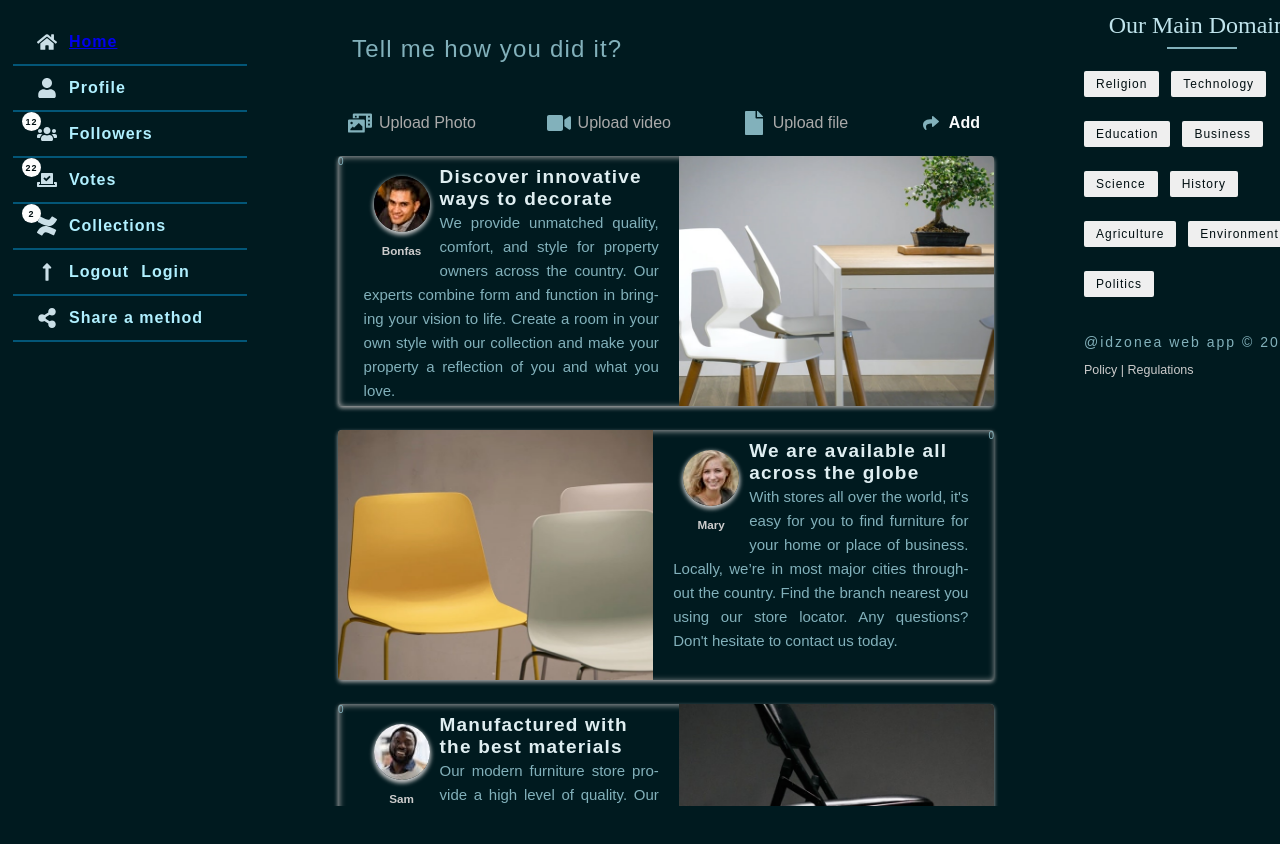
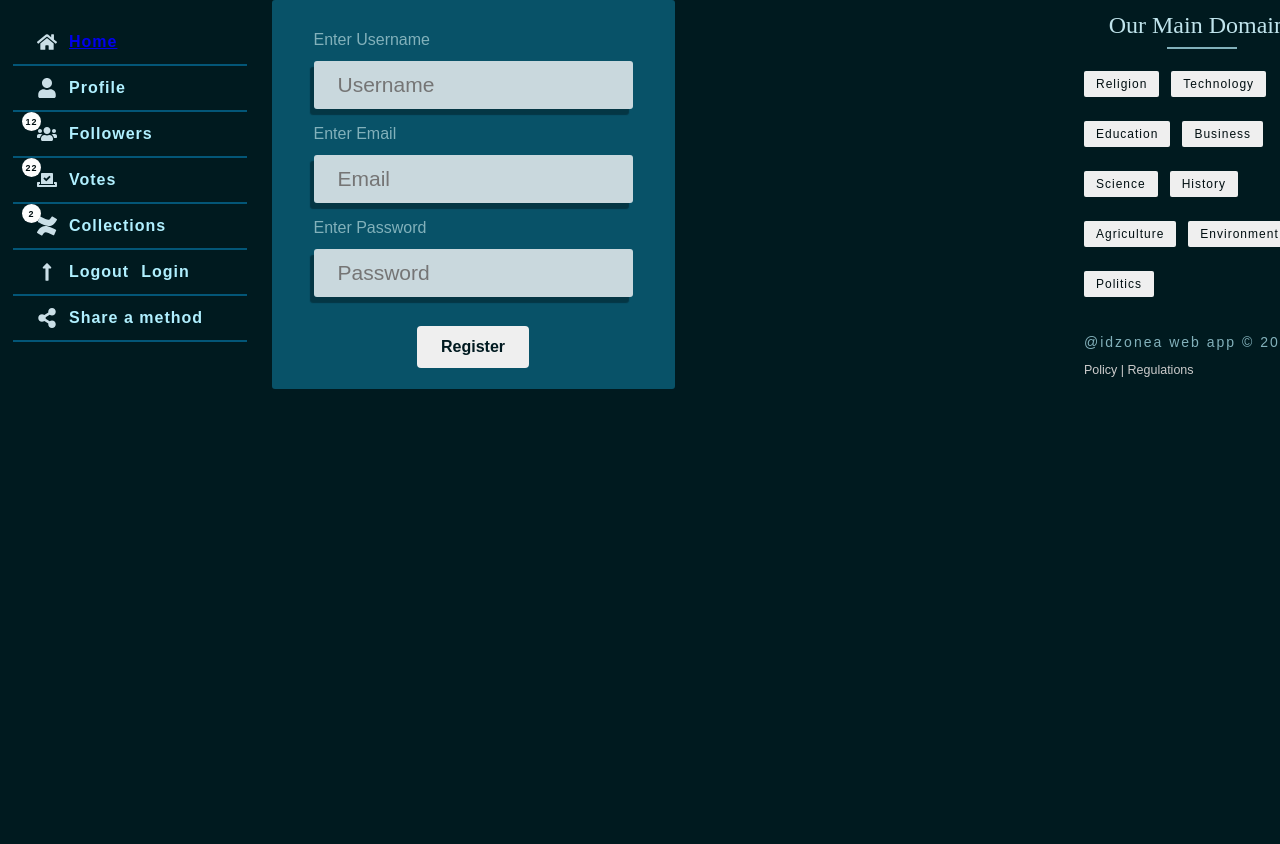
Before and after one commit to Bonfas-68/idzoneawebapp, a React (Vite) app: page / in a window 1280 px wide. Shown: the top 844 px of the page. Before the commit the page ends 806 px from the top, so only its background shows below. Built offline with nearby package versions, Linux system fonts and the light colour scheme.

Commit message:
add login and register pages

```diff
--- a/package.json
+++ b/package.json
@@ -10,13 +10,16 @@
     "preview": "vite preview"
   },
   "dependencies": {
+    "@hookform/resolvers": "^3.1.1",
     "axios": "^1.4.0",
     "react": "^18.2.0",
     "react-dom": "^18.2.0",
+    "react-hook-form": "^7.45.0",
     "react-icons": "^4.9.0",
     "react-quill": "^2.0.0",
     "react-router-dom": "^6.13.0",
-    "sass": "^1.63.4"
+    "sass": "^1.63.4",
+    "yup": "^1.2.0"
   },
   "devDependencies": {
     "@types/react": "^18.0.28",
--- a/src/App.jsx
+++ b/src/App.jsx
@@ -1,23 +1,27 @@
 // import Room from './room-homepage-master/Room'
 
 import { BrowserRouter, Route, Routes } from "react-router-dom"
-import Appideas from "./Appideas"
-import AddDea from "./components/AddDea"
 import Categories from "./components/Categories"
 import Sidebar from "./components/Sidebar"
+import IdeaLayout from "./homePages/IdeaLayout"
 import "./styles.scss"
 import { useState } from "react"
 import Home from "./homePages/Home"
+import Register from "./homePages/Register"
 
 
 function App() {
   const [toggleLogin, setToggleLogin] = useState(false)
   return (
     <BrowserRouter>
-    {toggleLogin && <Home setToggleLogin={setToggleLogin}/>}
       <Sidebar setToggleLogin={setToggleLogin}/>
-      <AddDea />
-      <Appideas/>
+      {toggleLogin && <Home setToggleLogin={setToggleLogin}/>}
+      <Routes>
+        <Route path="/" element={toggleLogin ? <Home/> : <Register setToggleLogin={setToggleLogin}/>}/>
+        <Route path="/app" element={<IdeaLayout/>} />
+      </Routes>
+
+
       <Categories />
     </BrowserRouter>
   )
--- a/src/homePages/Home.jsx
+++ b/src/homePages/Home.jsx
@@ -1,14 +1,12 @@
-import React from 'react'
+import React, { useState } from 'react'
+import axios from 'axios'
 import { useNavigate } from 'react-router-dom'
+import Login from './Login'
+import Register from './Register'
 import "./pages.scss"
 import { AiOutlineClose } from 'react-icons/ai'
 const Home = ({setToggleLogin}) => {
-  const navigate = useNavigate()
-  const handleSubmit =async (e) =>{
-    e.preventDefault()
 
-    navigate('/app')
-  }
   return (
     <div className='b__home'>
       <div className="close__form">
@@ -16,18 +14,7 @@ const Home = ({setToggleLogin}) => {
         onClick={()=> setToggleLogin(false)}
         className='close__form-icon'/>
       </div>
-      <form className='b__home-form'>
-      <div className="b__home-form--control">
-        <label htmlFor="username">Enter Username</label>
-        <input type="text" name="username" id="username" autoComplete='no'/>
-      </div>
-      <div className="b__home-form--control">
-        <label htmlFor="user_password">Enter Password</label>
-        <input type="password" name="user_password" id="user_password" autoComplete='no'/>
-      </div>
-      <input className='form__btn' type="submit" value="Login" onClick={handleSubmit}/>
-    </form>
-
+      <Login setToggleLogin={setToggleLogin}/>
     </div>
   )
 }
--- /dev/null
+++ b/src/homePages/IdeaLayout.jsx
@@ -0,0 +1,12 @@
+import React from 'react'
+import Appideas from '../Appideas'
+
+const IdeaLayout = () => {
+  return (
+    <>
+        <Appideas/>
+    </>
+  )
+}
+
+export default IdeaLayout
--- /dev/null
+++ b/src/homePages/Login.jsx
@@ -0,0 +1,35 @@
+import axios from 'axios'
+import React, { useEffect, useState } from 'react'
+import {useForm} from "react-hook-form"
+import { useNavigate } from 'react-router-dom'
+
+const Login = ({setToggleLogin}) => {
+
+    const navigate = useNavigate()
+    const {handleSubmit, register, formState:{errors}} = useForm()
+    const onSubmit =async(data) =>{
+      const res = await axios.post("http://localhost:5000/auth/login", data)
+      const message = await res?.data?.message
+      alert(message)
+      setToggleLogin(false)
+      navigate("/app")
+    }
+
+  return (
+    <form className='b__home-form' onSubmit={handleSubmit(onSubmit)}>
+      <div className="b__home-form--control">
+        <label htmlFor="username">Enter Username</label>
+        <input type="text" {...register("username",{required: "Username is required"})} id="username"/>
+        <span className="error">{errors.username?.message}</span>
+      </div>
+      <div className="b__home-form--control">
+        <label htmlFor="user_password">Enter Password</label>
+        <input type="password" {...register("user_password",{required:"Password is required"})} id="user_password" />
+        <span className="error">{errors.user_password?.message}</span>
+      </div>
+      <input className='form__btn' type="submit" value="Login"/>
+    </form>
+  )
+}
+
+export default Login
--- a/src/homePages/Register.jsx
+++ b/src/homePages/Register.jsx
@@ -1,50 +1,35 @@
-import React, { useEffect, useRef, useState } from 'react'
-import { useNavigate } from 'react-router-dom'
+import axios from "axios"
+import { useForm } from "react-hook-form"
+import { useNavigate } from "react-router-dom"
 
-const Register = () => {
-  const [user, setUser] = useState({
-    username: '',
-    user_email: '',
-    user_password: ''
-  })
-  const nameRef = useRef()
-  const emailRef = useRef()
-  const passwordRef = useRef()
-
+const Register = ({setToggleLogin}) => {
   const navigate = useNavigate()
-
-    const newUser = {
-      username: nameRef.current.value,
-      user_email: emailRef.current.value,
-      user_password: passwordRef.current.value
-    }
-    setUser(newUser)
-
-  // const handleChange = async (e) =>{
-  //   setUser((user) => user={[e.target.name]:[e.target.value]})
-
-  // }
-  const handleSubmit =async (e) =>{
-    e.preventDefault()
-    console.log(user)
-    navigate('/home')
+  const {handleSubmit,register, formState:{errors}} = useForm()
+  const onSubmit = async (data) =>{
+    const res = await axios.post("http://localhost:5000/auth/register", data)
+    const message = await res?.data?.message
+    alert(message)
+    setToggleLogin(true)
   }
   return (
-    <form>
-      <div className="form_control">
+    <form className='b__home-form' onSubmit={handleSubmit(onSubmit)}>
+
+      <div className="b__home-form--control">
         <label htmlFor="username">Enter Username</label>
-        <input type="text" name="username" id="username" ref={nameRef}/>
+        <input type="text" placeholder="Username" {...register("username", {required:"Username is required", maxLength: 80})} />
+        <span className="error">{errors && errors.username?.message}</span>
       </div>
-
-      <div className="form_control">
-        <label htmlFor="user_email">Enter Email</label>
-        <input type="text" name="user_email" id="user_email" ref={emailRef}/>
+      <div className="b__home-form--control">
+        <label htmlFor="username">Enter Email</label>
+        <input type="email" placeholder="Email" {...register("user_email", {required:"Email Address is required", pattern: /^\S+@\S+$/i})} />
+        <span className="error">{errors && errors.user_email?.message}</span>
       </div>
-      <div className="form_control">
+      <div className="b__home-form--control">
         <label htmlFor="user_password">Enter Password</label>
-        <input type="text" name="user_password" id="user_password" ref={passwordRef}/>
+        <input type="password" placeholder="Password" {...register("user_password", {required:"Password is required", maxLength: 50})} />
+        <span className="error">{errors && errors.user_password?.message}</span>
       </div>
-      <input type="submit" value="Register" onClick={handleSubmit}/>
+      <input className='form__btn' type="submit" value="Register" />
     </form>
   )
 }
```
Also changed, not shown: src/context/userContext.js (added, +17 -0 lines), 2 other files (tests, documents, lock files or other folders).
